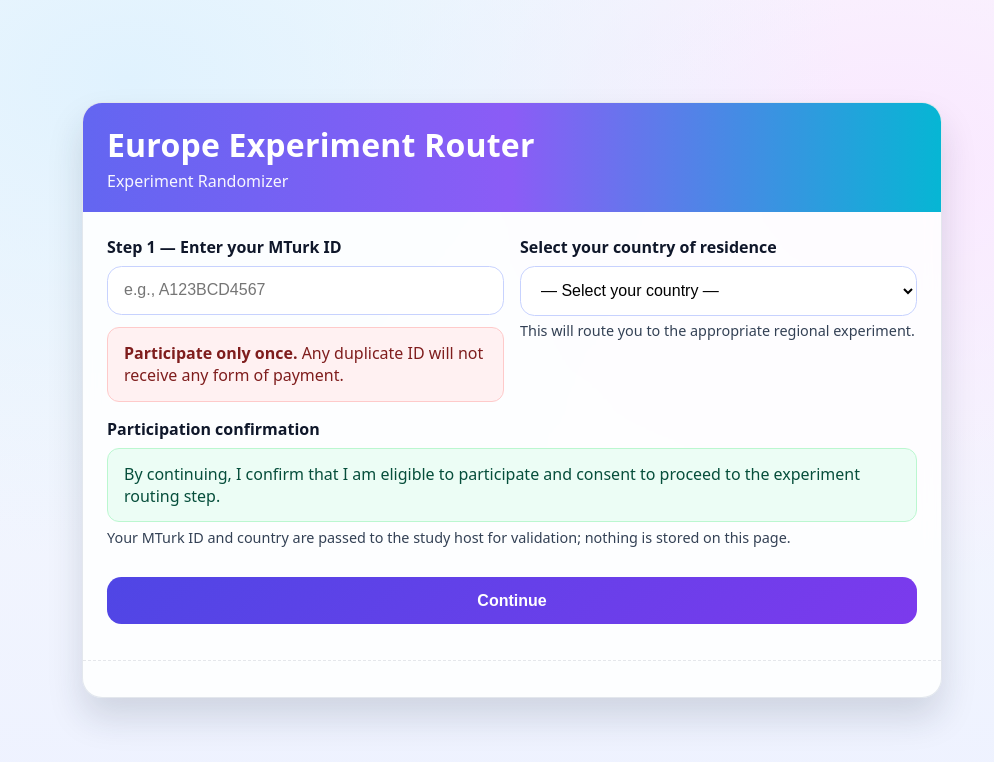
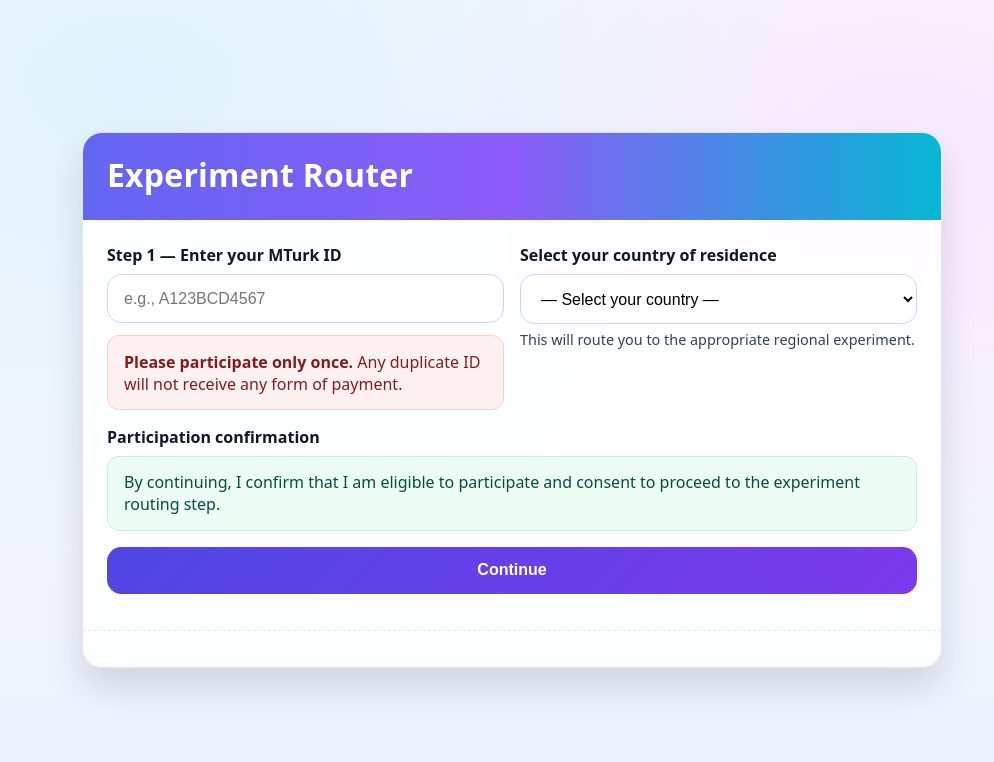
Before and after one commit to paulgit71/culture-experiment-router, a plain HTML site: page index.html in a window 1280 px wide. Shown: the whole page, without its empty margins (128-1122 px from the left). Drawn offline with Linux system fonts and the light colour scheme.

Commit message:
Update index.html with latest version

```diff
--- a/index.html
+++ b/index.html
@@ -131,8 +131,8 @@
   <div class="wrap">
     <main class="card" role="main" aria-labelledby="appTitle">
       <header class="card__header">
-        <h1 id="appTitle" class="title">Europe Experiment Router</h1>
-        <p class="subtitle">Experiment Randomizer</p>
+        <h1 id="appTitle" class="title">Experiment Router</h1>
+        <p class="subtitle"></p>
       </header>
 
       <section class="card__body">
@@ -143,7 +143,7 @@
               <label for="mturkId">Step 1 — Enter your MTurk ID</label>
               <input id="mturkId" class="input" type="text" placeholder="e.g., A123BCD4567" autocomplete="off" />
               <div class="notice" style="margin-top:0.75rem;">
-                <strong>Participate only once.</strong> Any duplicate ID will not receive any form of payment.
+                <strong>Please participate only once.</strong> Any duplicate ID will not receive any form of payment.
               </div>
             </div>
             <div>
@@ -214,7 +214,6 @@
               <div class="success">
                 By continuing, I confirm that I am eligible to participate and consent to proceed to the experiment routing step.
               </div>
-              <p class="hint">Your MTurk ID and country are passed to the study host for validation; nothing is stored on this page.</p>
             </div>
           </div>
 
@@ -247,7 +246,7 @@
         <div id="stageIneligible" class="stage" aria-live="polite">
           <div class="notice">
             <strong>I'm sorry, you cannot participate in this experiment.</strong>
-            <div class="hint" style="margin-top:0.5rem;">Your selected country is not part of the eligible regions for this study.</div>
+            <div class="hint" style="margin-top:0.5rem;">Your selected country is not part of the eligible regions for this study. Thank you for yout time</div>
           </div>
           <div style="margin-top:0.75rem;"><button class="button button--muted" type="button" id="restartBtn">Start over</button></div>
         </div>
```
